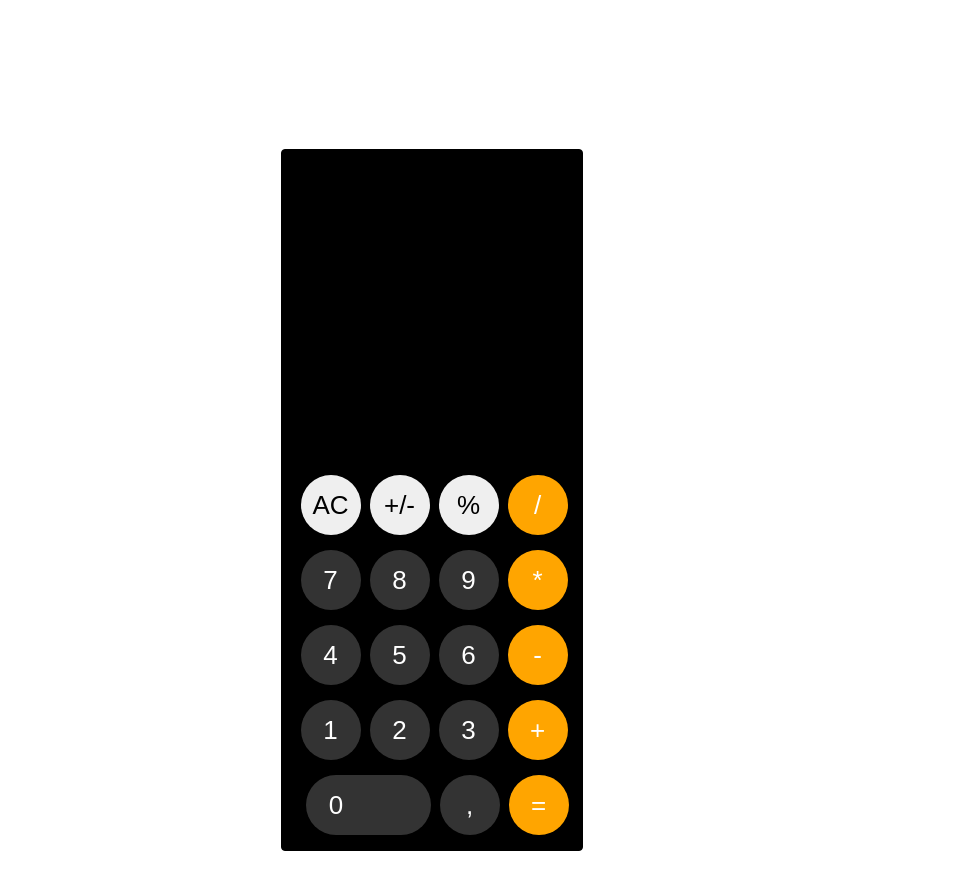
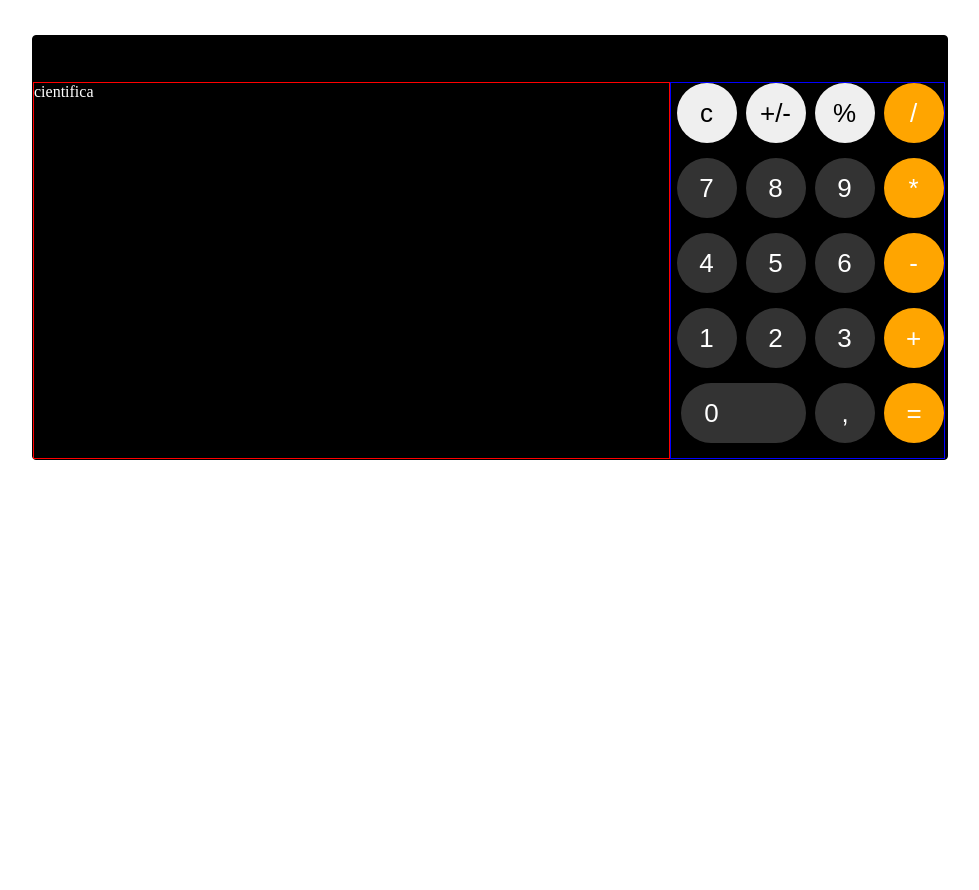
Before and after one commit to jveiiga/project-calculator, a plain HTML site: page index.html in a window 1280 px wide. Shown: the whole page, without its empty margins (208-1187 px from the left). Drawn offline with Linux system fonts and the light colour scheme.

Commit message:
new-features

```diff
--- /dev/null
+++ b/css/style.css
@@ -0,0 +1,112 @@
+body {
+  margin: 0 auto;
+  max-width: 800px;
+  height: 1000px;
+  margin-top: 35px;
+  /* display: flex; */
+  /* justify-content: center; */
+  /* align-items: center; */
+}
+
+.calculadora {
+  border: 1px solid black;
+  border-radius: 4px;
+  margin: auto;
+  display: flex;
+  flex-direction: column;
+  justify-content: flex-end;
+  align-items: center;
+  height: 700px;
+  width: 300px;
+  background-color: black;
+}
+
+.result-color {
+  border: none;
+  background-color: transparent;
+  text-align: end;
+  color: #fff;
+  margin-right: 90px;
+  width: 100%;
+  font-size: 26px;
+}
+
+.textcolor {
+  border: none;
+  border-radius: 50px;
+  height: 60px;
+  width: 60px;
+  margin-left: 5px;
+  font-size: 26px;
+}
+
+.opcolor {
+  border: none;
+  border-radius: 50px;
+  background-color: orange;
+  color: #fff;
+  width: 60px;
+  height: 60px;
+  margin-bottom: 15px;
+  margin-left: 5px;
+  font-size: 26px;
+}
+
+.numcolor {
+  border: none;
+  border-radius: 50px;
+  background-color: #333;
+  color: #fff;
+  width: 60px;
+  height: 60px;
+  margin-left: 5px;
+  font-size: 26px;
+}
+
+.btnzero {
+  border: none;
+  border-radius: 50px;
+  background-color: #333;
+  color: #fff;
+  width: 125px;
+  padding-right: 70px;
+  height: 60px;
+  margin-left: 10px;
+  font-size: 26px;
+}
+
+@media (min-width: 800px) and (max-width: 1900px) {
+  .calculadora {
+    box-sizing: border-box;
+    width: 916px;
+    height: 425px;
+    display: flex;
+    flex-direction: column;
+    justify-content: flex-end;
+    align-items: flex-start;
+  }
+
+  .container-calculadora-cientifica {
+    display: flex;
+    flex-direction: row-reverse;
+  }
+
+  .result-color {
+    font-size: 30px;
+    margin-right: 35px;
+  }
+
+  .container-buttons {
+    border: 1px solid blue;
+    display: flex;
+    flex-direction: column;
+    justify-content: flex-end;
+    align-items: center;
+  }
+
+  .cientifica {
+    border: 1px solid red;
+    color: #fff;
+    width: 635px;
+  }
+}
--- a/index.html
+++ b/index.html
@@ -4,42 +4,52 @@
     <meta charset="UTF-8" />
     <meta http-equiv="X-UA-Compatible" content="IE=edge" />
     <meta name="viewport" content="width=device-width, initial-scale=1.0" />
-    <link rel="stylesheet" href="style.css" />
+    <link rel="stylesheet" href="css/style.css" />
     <link rel="" href="script.js" />
     <title>Calculadora IPhone</title>
   </head>
   <body>
     <div class="calculadora">
-        <input class="result-color" type="text" name="tela" id="display-da-tela" disabled><br />
+      <div><input class="result-color" type="text" name="tela" id="display-da-tela" disabled><br /></div>
+        <div class="container-calculadora-cientifica" >
+          <div class="container-buttons" >
               <div>
-            <button class="textcolor" onClick="botao_AC()">AC</button>
+                <button class="textcolor" onClick="botao_AC()">c</button>
                 <button class="textcolor" onClick="adicionar_parametro('+/-')">+/-</button>
                 <button class="textcolor" onClick="porcentagem()">%</button>
                 <button class="opcolor" onClick="adicionar_parametro('/')">/</button><br />
-
-
+              </div>
+              <div>
                 <button class="numcolor" onClick="adicionar_parametro(7)">7</button>
                 <button class="numcolor" onClick="adicionar_parametro(8)">8</button>
                 <button class="numcolor" onClick="adicionar_parametro(9)">9</button>
                 <button class="opcolor" onClick="adicionar_parametro('*')">*</button><br />
-
+              </div>
+              <div>
                 <button class="numcolor" onClick="adicionar_parametro(4)">4</button>
                 <button class="numcolor" onClick="adicionar_parametro(5)">5</button>
                 <button class="numcolor" onClick="adicionar_parametro(6)">6</button>
                 <button class="opcolor" onClick="adicionar_parametro('-')">-</button><br />
-
+              </div>
+              <div>
                 <button class="numcolor" onClick="adicionar_parametro(1)">1</button>
                 <button class="numcolor" onClick="adicionar_parametro(2)">2</button>
                 <button class="numcolor" onClick="adicionar_parametro(3)">3</button>
                 <button class="opcolor" onClick="adicionar_parametro('+')">+</button><br />
-
+              </div>
+              <div>
                 <button class="btnzero" onClick="adicionar_parametro(0)">0</button>
                 <button class="numcolor" onClick="adicionar_parametro(',')">,</button>
                 <button class="opcolor" onClick="calcular()">=</button>
                 <br />
               </div>
           </div>
+          <div class="cientifica">
+            cientifica
+          </div>
+        </div>
+    </div>
   </body>
-  <script src="script.js"></script>
+  <script src="js/main.js"></script>
 
 </html>
--- a/style.css
+++ /dev/null
@@ -1,76 +0,0 @@
-body {
-    margin: 0 auto;
-    max-width: 800px;
-    height: 1000px;
-    display: flex;
-    justify-content: center;
-    align-items: center;
-}
-
-.calculadora {
-    border: 1px solid black;
-    border-radius: 4px;
-    margin: auto;
-    display: flex;
-    flex-direction: column;
-    justify-content: flex-end;
-    align-items: center;
-    height: 700px;
-    width: 300px;
-    background-color: black;
-}
-
-.result-color {
-    border: none;
-    background-color: transparent;
-    text-align: end;
-    color:#fff;
-    margin-right: 90px;
-    width: 100%;
-    font-size: 26px;
-}
-
-.textcolor {
-    border: none;
-    border-radius: 50px;
-    height: 60px;
-    width: 60px;
-    margin-left: 5px;
-    font-size: 26px;
-}
-
-.opcolor {
-    border: none;
-    border-radius: 50px;
-    background-color:orange;
-    color: #fff;
-    width: 60px;
-    height: 60px;
-    margin-bottom: 15px;
-    margin-left: 5px;
-    font-size: 26px;
-}
-
-.numcolor {
-    border: none;
-    border-radius: 50px;
-    background-color: #333;
-    color:#fff;
-    width: 60px;
-    height: 60px;
-    margin-left: 5px;
-    font-size: 26px;
-}
-
-
-.btnzero {
-    border: none;
-    border-radius: 50px;
-    background-color: #333;
-    color:#fff;
-    width: 125px;
-    padding-right: 70px;
-    height: 60px;
-    margin-left: 10px;
-    font-size: 26px;
-}
```
Also changed, not shown: js/main.js (renamed from script.js). Lines whose indentation alone changed are shown as unchanged.
